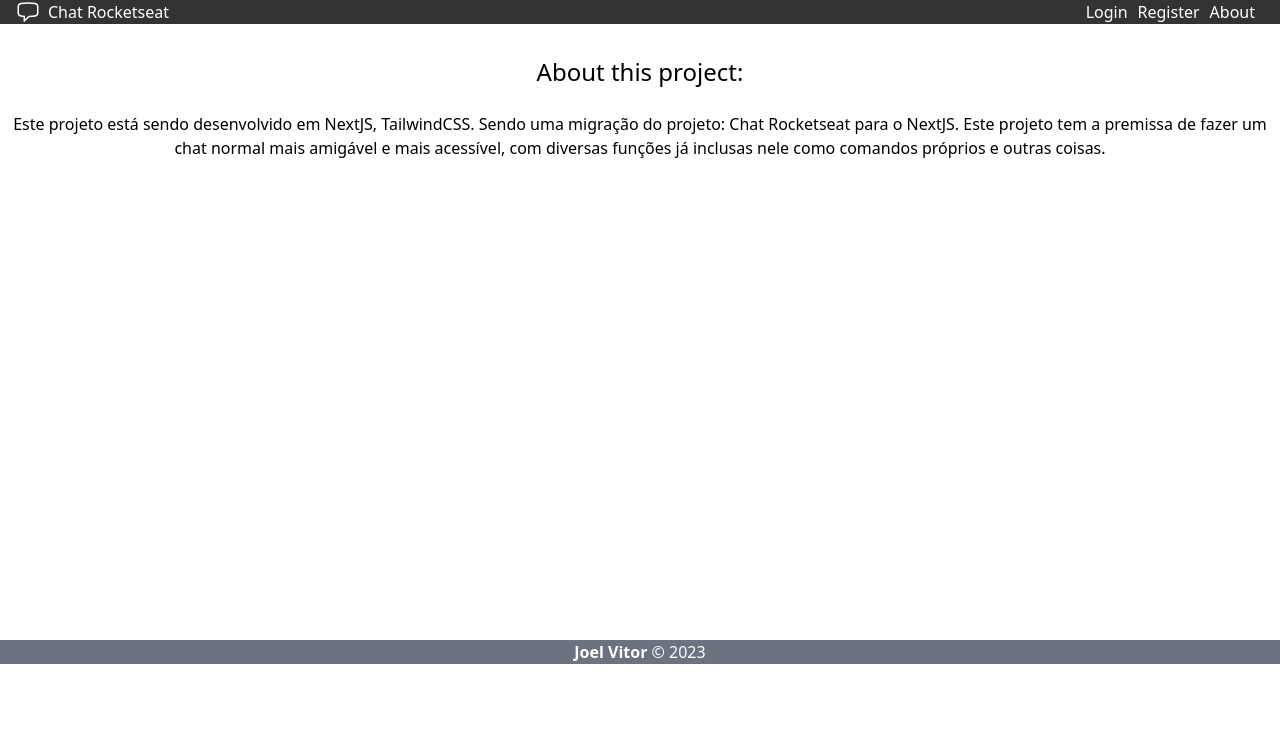
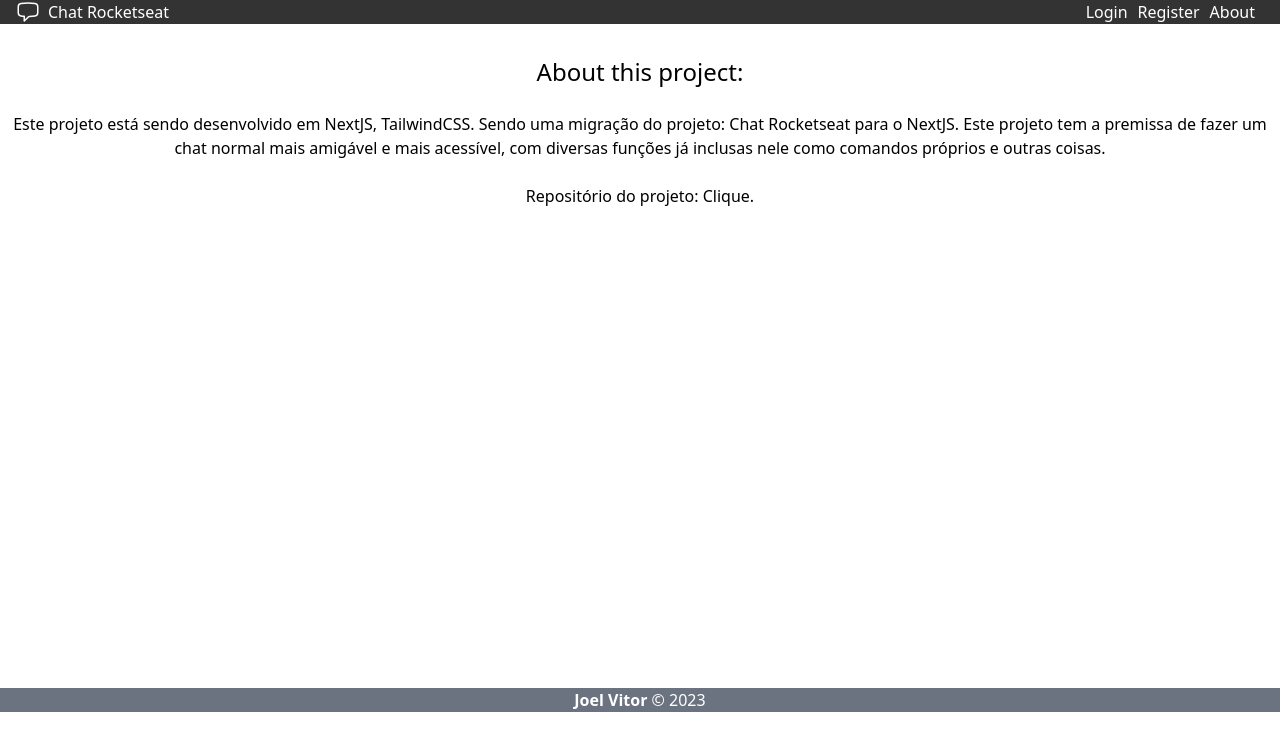
Before and after one commit to joelvitorniino/chatbot-rocketseat-nextjs, a Next.js app: page /about in a window 1280 px wide. Shown: the top 750 px of the page. Built offline with nearby package versions, Linux system fonts and the light colour scheme.

Commit message:
add link of repository in about page

```diff
--- a/pages/about.tsx
+++ b/pages/about.tsx
@@ -13,6 +13,9 @@ export default function About() {
             <h1 className="text-2xl mb-4 text-center">About this project:</h1>
             <p className="mb-6 ml-0 mr-auto mt-6 text-center">
                 Este projeto está sendo desenvolvido em NextJS, TailwindCSS. Sendo uma migração do projeto: <Link href="https://github.com/joelvitorniino/chatbot-rocketseat">Chat Rocketseat</Link> para o NextJS. Este projeto tem a premissa de fazer um chat normal mais amigável e mais acessível, com diversas funções já inclusas nele como comandos próprios e outras coisas.
+            </p>
+            <p className="mb-6 ml-0 mr-auto mt-6 text-center">
+                Repositório do projeto: <Link href="https://github.com/joelvitorniino/chatbot-rocketseat-nextjs" className="hover:to-blue-500">Clique.</Link>
             </p>
             <br />
             <br />
```
